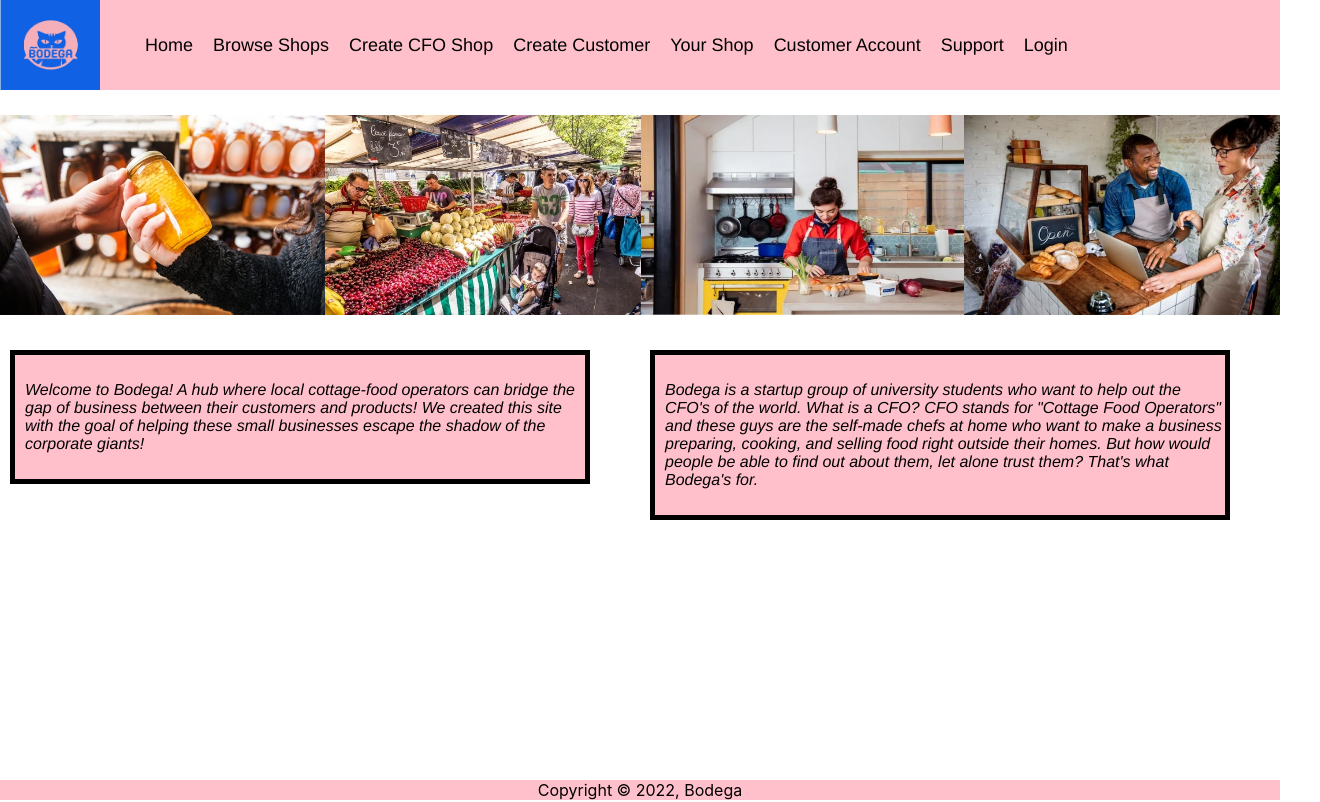
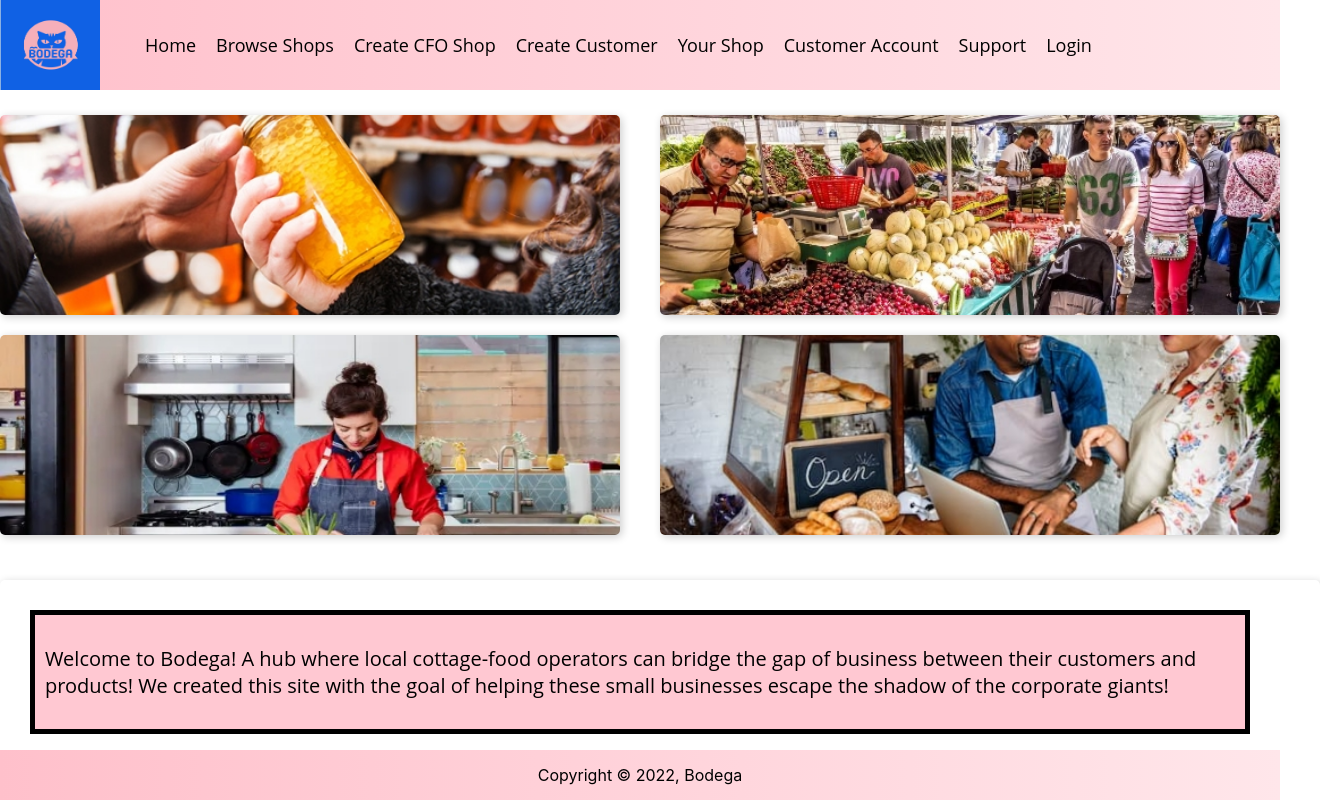
Before and after one commit to RobinRosculete/Bodega-Web-Application, a React (Create React App) app in the folder client/: page / in a window 1280 px wide. Shown: the top 802 px of the page, 1320 px wide, since content can reach past the window. Built offline with nearby package versions, Linux system fonts and the light colour scheme; the HTML template or start-up script is replaced by a standard one.

Commit message:
Added styling to home page

```diff
--- a/client/src/components/aboutMessage/about.module.css
+++ b/client/src/components/aboutMessage/about.module.css
@@ -1,18 +1,17 @@
 .aboutdiv {
-    font-size: medium;
+  font-size: 20px;
   font-style: italic;
   border: 5px solid black;
-    background-color: pink;
+  background: rgb(255, 200, 210);
   align-items: center;
   margin: 10px 50px 100px 10px;
   padding-left: 10px;
   padding-top: 10px;
   padding-bottom: 10px;
-    font-family: 'Franklin Gothic Medium', 'Arial Narrow', Arial, sans-serif;
+  font-family: "Open Sans", sans-serif;
 }
 
-
-a{
+a {
   font-size: large;
   text-align: center;
   display: block;
--- a/client/src/components/botHeader/botHeader.module.css
+++ b/client/src/components/botHeader/botHeader.module.css
@@ -2,9 +2,10 @@
   display: flex;
   flex-direction: column;
   width: 100%;
-  background-color: pink;
+  background: linear-gradient(to right, pink, rgb(255, 230, 234));
   position: fixed;
   bottom: 0;
   justify-content: center;
   align-items: center;
+  height: 50px;
 }
--- a/client/src/components/header/Header.module.css
+++ b/client/src/components/header/Header.module.css
@@ -1,6 +1,6 @@
 .navdiv {
   display: flex;
-  background-color: pink; /* use a transparent pink background color */
+  background: linear-gradient(to right, pink, rgb(255, 230, 234));
   height: 90px;
   align-items: stretch;
 }
--- a/client/src/components/message/message.module.css
+++ b/client/src/components/message/message.module.css
@@ -1,6 +1,5 @@
 .mdiv {
-    font-size: medium;
-    font-style: italic;
+  font-size: 20px;
   border: 5px solid black;
   background-color: pink;
   align-items: center;
@@ -8,5 +7,6 @@
   padding-left: 10px;
   padding-top: 10px;
   padding-bottom: 10px;
-    font-family: 'Franklin Gothic Medium', 'Arial Narrow', Arial, sans-serif;
+  font-family: "Open Sans", sans-serif;
+  background: rgb(255, 200, 210);
 }
--- a/client/src/pages/Forms/froms.module.css
+++ b/client/src/pages/Forms/froms.module.css
@@ -4,6 +4,7 @@
   flex-direction: column;
   align-items: center;
   font-family: "Open Sans", sans-serif;
+  padding-bottom: 50px;
 }
 
 .formdiv input {
--- a/client/src/pages/Support/support.js
+++ b/client/src/pages/Support/support.js
@@ -1,16 +1,16 @@
 import React from "react";
-import "./support.module.css";
+import Style from "./support.module.css";
 import Supportmessage from "./supportMessage";
 
 export default function Support() {
-    return (
-      //Make an about page
+  return (
+    //Make an about page
 
-      <div>
-            <Supportmessage/>
-            <a href="mailto: dev@bodega.com">Contact the Devs </a>
-      </div>
-
-
-    );
-  }
+    <div className={Style.supdiv}>
+      <Supportmessage />
+      <a className={Style.a} href="mailto: dev@bodega.com">
+        Contact the Devs{" "}
+      </a>
+    </div>
+  );
+}
--- a/client/src/pages/Support/support.module.css
+++ b/client/src/pages/Support/support.module.css
@@ -1,23 +1,29 @@
-.supdiv {
-    font-size: x-large;
+.supdiv div {
+  font-size: 25px;
   font-style: italic;
+  background-color: pink;
   border: 5px solid black;
-    margin-top: 50px;
-    margin-left: 250px;
-    margin-right: 250px;
-    background-color: pink;
-    text-align: center;
-    display: flex;
-    justify-content: center;
-    align-items: center;
-    font-family: 'Franklin Gothic Medium', 'Arial Narrow', Arial, sans-serif;
+  margin-top: 100px;
+  font-family: "Open Sans", sans-serif; /* use a sans-serif font */
+  transition: background-color 0.5s ease;
 }
-
-a {
-    font-family: 'Franklin Gothic Medium', 'Arial Narrow', Arial, sans-serif;
+.supdiv :hover {
+  background-color: #fae8e0;
+}
+.supdiv a {
+  font-family: "Open Sans", sans-serif; /* use a sans-serif font */
   font-size: large;
   text-align: center;
   display: block;
   margin-top: 30px;
   margin-bottom: 30px;
 }
+.supdiv a {
+  color: #000000; /* use a white color for the links */
+  text-decoration: none; /* remove the underline from the links */
+  transition: color 0.2s ease-in-out; /* add a smooth transition for the hover effect */
+}
+
+.supdiv a:hover {
+  color: #000000; /* change the color of the links on hover */
+}
--- a/client/src/pages/Welcome/welcome.module.css
+++ b/client/src/pages/Welcome/welcome.module.css
@@ -1,18 +1,31 @@
 .firstMsg {
-    width: 50%;
-    float: left;
-    margin-bottom: 20px;
+  width: 100%;
+  margin-bottom: 20px;
+  border-radius: 5px;
+  padding: 20px;
+  box-shadow: 2px 2px 8px rgba(0, 0, 0, 0.2);
 }
 
 .secondMsg {
-    width: 50%;
-    float: right;
-    margin-bottom: 20px;
+  width: 100%;
+  margin-bottom: 20px;
+  border-radius: 5px;
+  padding: 20px;
+  box-shadow: 2px 2px 8px rgba(0, 0, 0, 0.2);
 }
 
 .imagegrid {
-    display: flex;
-    margin-top: 25px;
-    margin-bottom: 25px;
+  display: flex;
+  margin-top: 25px;
+  margin-bottom: 25px;
+  justify-content: space-between;
+  flex-wrap: wrap;
+}
 
+.imagegrid img {
+  width: calc(50% - 20px);
+  margin-bottom: 20px;
+  object-fit: cover;
+  border-radius: 5px;
+  box-shadow: 2px 2px 8px rgba(0, 0, 0, 0.2);
 }
```
Lines whose indentation alone changed are shown as unchanged.
